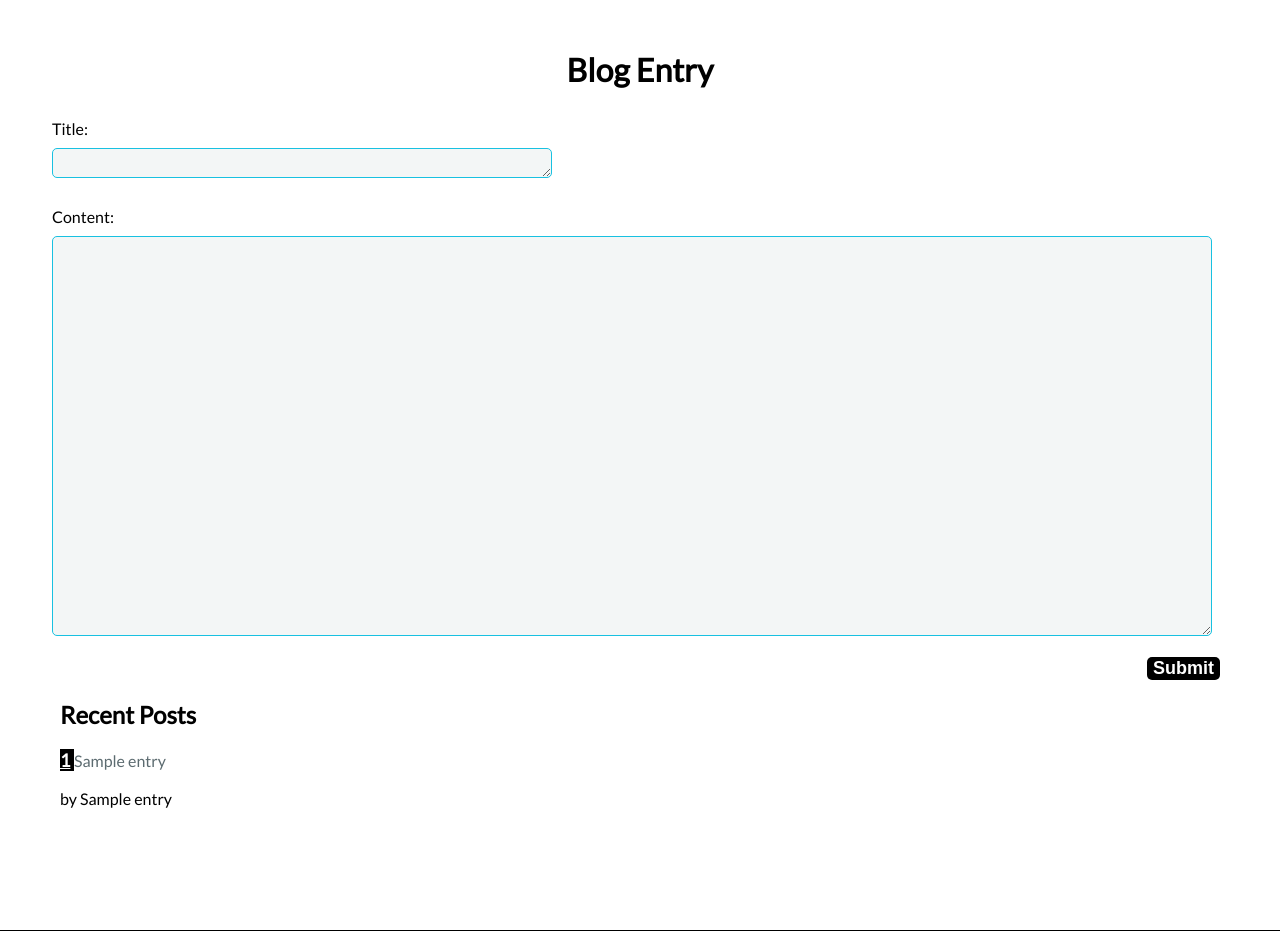
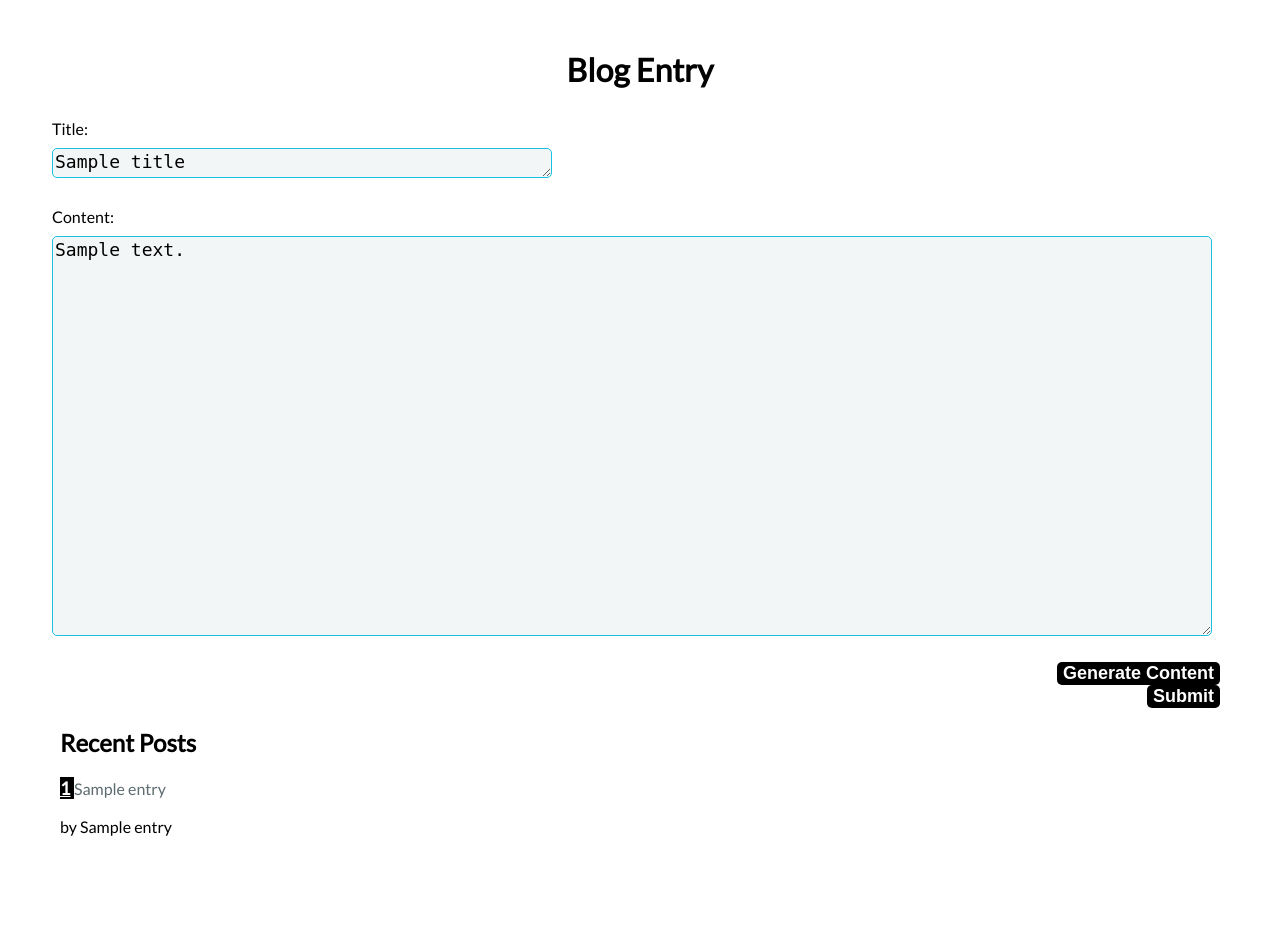
Before and after one commit to Python3-Pyro/my_sql_project_submission, a Flask app: template templates/index.html in a window 1280 px wide. Shown: the part 298-1229 px from the top of the page. Run offline with Flask 3, Linux system fonts and the light colour scheme; the template is opened without the code that fills it: most values are stand-ins (such as "Sample title", 1, 10 or a date in 2020).

Commit message:
changes to include openai generation

```diff
--- a/app.py
+++ b/app.py
@@ -1,3 +1,4 @@
+import openai
 import datetime
 import os
 from flask import (
@@ -20,6 +21,7 @@ load_dotenv()
 
 app = Flask(__name__)
 app.secret_key = os.environ.get("FLASK_SECRET_KEY", "default_secret_key")
+openai.api_key = os.getenv("OPENAI_API_KEY")
 
 # Insert a new blog entry into the database
 def insert_entry(title, content, email):
@@ -227,6 +229,22 @@ def get_post_by_id(post_id):
         if connection.is_connected():
             connection.close()
 
+def generate_content_with_openai(title):
+    try:
+        response = openai.ChatCompletion.create(
+            model="gpt-4o",
+            messages=[
+                {"role": "system", "content": "You are a blog writer."},
+                {"role": "user", "content": f"Write a 100 word blog post based on the title: '{title}'"}
+            ],
+            max_tokens=800  # Adjust max tokens as needed
+        )
+        content = response.choices[0].message['content']
+        return content
+    except Exception as e:
+        print(f"Error generating content: {e}")
+        return "Error generating content. Please try again."
+
 # Sign-up route
 @app.route("/signup", methods=["GET", "POST"])
 def signup():
@@ -275,15 +293,26 @@ def home():
   if request.method == "POST":
 
     title = request.form.get("title")
-    content = request.form.get("content")
 
-    # Insert entry into MySQL
-    insert_entry(title, content, user_email)
+    # Check if the generate content button was pressed
+    if 'generate_content' in request.form:
+        content = generate_content_with_openai(title)
+    else:
+        content = request.form.get("content")
+        # Insert entry into MySQL
+        insert_entry(title, content, user_email)
 
-  # Add entry to in-memory list
+    # Fetch all entries for display
+    entries = fetch_entries()
+    return render_template("index.html", entries=entries, user_email=user_email, content=content)
+
+  # Fetch and display entries on GET request
   entries = fetch_entries()
+  return render_template("index.html", entries=entries, user_email=user_email)
 
-  return render_template("index.html", entries=entries, user_email=user_email)
+
+
+
 
 @app.route("/logout", methods=["POST"])
 def logout():
--- /dev/null
+++ b/package.json
@@ -0,0 +1,5 @@
+{
+  "dependencies": {
+    "openai": "^4.69.0"
+  }
+}
--- a/static/style.css
+++ b/static/style.css
@@ -111,6 +111,18 @@ body {
   margin-bottom: 10px;
 }
 
+.generate-button {
+  top: 100%;
+  left: 15px;
+  margin-top: 5px;
+}
+
+.title-container {
+  /* position: relative; */
+  text-align: left;
+  padding-left: 0px;
+}
+
 .content-textarea {
   width: inherit;
   height: 400px;
@@ -124,7 +136,8 @@ body {
 }
 
 .form-submit,
-.logout {
+.logout,
+.generate-button {
   background-color: black;
   border: none;
   font-size: 18px;
--- a/templates/index.html
+++ b/templates/index.html
@@ -3,9 +3,13 @@
   <head>
     <meta charset="UTF-8" />
     <meta name="viewport" content="width=device-width, initial-scale=1.0" />
-    <link rel="stylesheet" href="https://fonts.googleapis.com/css?family=Lato">
+    <link
+      rel="stylesheet"
+      href="https://fonts.googleapis.com/css?family=Lato"
+    />
     <title>Document</title>
     <link rel="stylesheet" href="/static/style.css" />
+    <script src="/static/script.js" defer></script>
   </head>
   <body>
     <header>
@@ -20,39 +24,62 @@
       </div>
       <div class="navbar">
         <div class="navbar-brand">
-        <img src="\static\company-logo.webp" alt="Ficticious-logo" class="logo"/>
+          <img
+            src="\static\company-logo.webp"
+            alt="Ficticious-logo"
+            class="logo"
+          />
           <h1 class="company-title">FICTICIOUS ORG</h1>
         </div>
         <ul class="navbar-navigation">
           <li class="navbar-navigation-items">
-          <a href="https://en.wikipedia.org/wiki/Technical_support" class="navbar-link">Wikipedia</a>
+            <a
+              href="https://en.wikipedia.org/wiki/Technical_support"
+              class="navbar-link"
+              >Wikipedia</a
+            >
           </li>
           <li class="navbar-navigation-items">
-          <a href="https://www.timeanddate.com/calendar/" class="navbar-link">Learning Calendar</a>
+            <a href="https://www.timeanddate.com/calendar/" class="navbar-link"
+              >Learning Calendar</a
+            >
           </li>
         </ul>
       </div>
     </header>
     <main class="main">
       <h1 class="main_title">Blog Entry</h1>
+      <section>
         <form class="form" method="POST">
           <p class="form-input">
             <label for="title" class="form-label">Title:</label>
-            <textarea
-              class="title-textarea"
-              name="title"
-              id="title"
-            ></textarea>
+            <textarea class="title-textarea" name="title" id="title">
+{{ title }}</textarea
+            >
           </p>
+
           <!-- <input type="text" name="Sample" id="sample-field" /> -->
           <p class="form-input">
             <label for="content" class="form-label">Content:</label>
-            <textarea
-              class="content-textarea"
-              name="content"
-              id="content"
-            ></textarea>
+            <textarea class="content-textarea" name="content" id="content">
+{{ content }}</textarea
+            >
           </p>
+
+          <input
+            type="hidden"
+            name="generate_content"
+            id="generate_content"
+            value=""
+          />
+
+          <button
+            type="button"
+            class="generate-button"
+            onclick="document.getElementById('generate_content').value='true'; this.form.submit();"
+          >
+            Generate Content
+          </button>
           <!-- <input type="text" name="Sample" id="sample-field" /> -->
           <button class="form-submit" type="submit">Submit</button>
         </form>
@@ -63,7 +90,9 @@
         <article class="entry">
           <div>
             <h2 class="entry-title">
-              <a href="{{ url_for('post', post_id=entry[4]) }}">{{ entry[0] }}</a>
+              <a href="{{ url_for('post', post_id=entry[4]) }}"
+                >{{ entry[0] }}</a
+              >
             </h2>
             <time class="entry-date" datetime="date">{{ entry[3] }}</time>
           </div>
```
Also changed, not shown: package-lock.json (added). Lines whose indentation alone changed are shown as unchanged.
